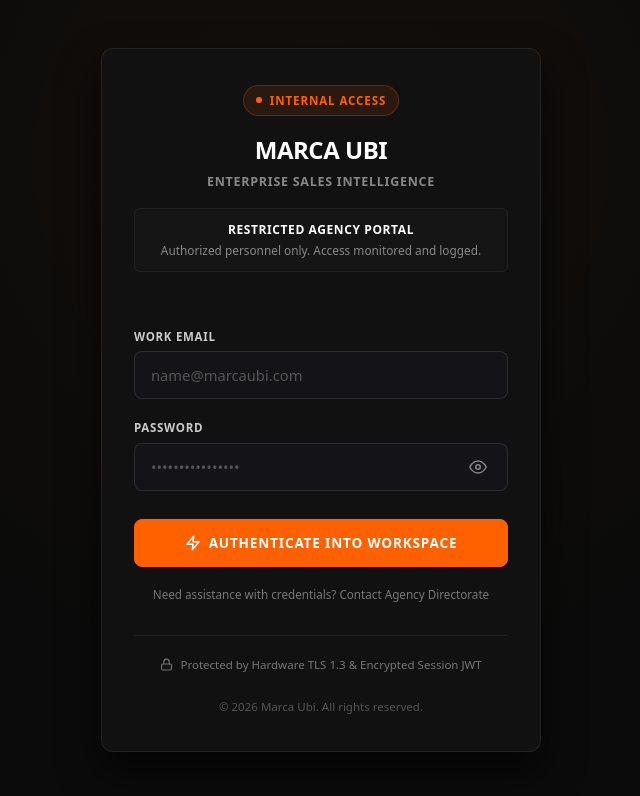
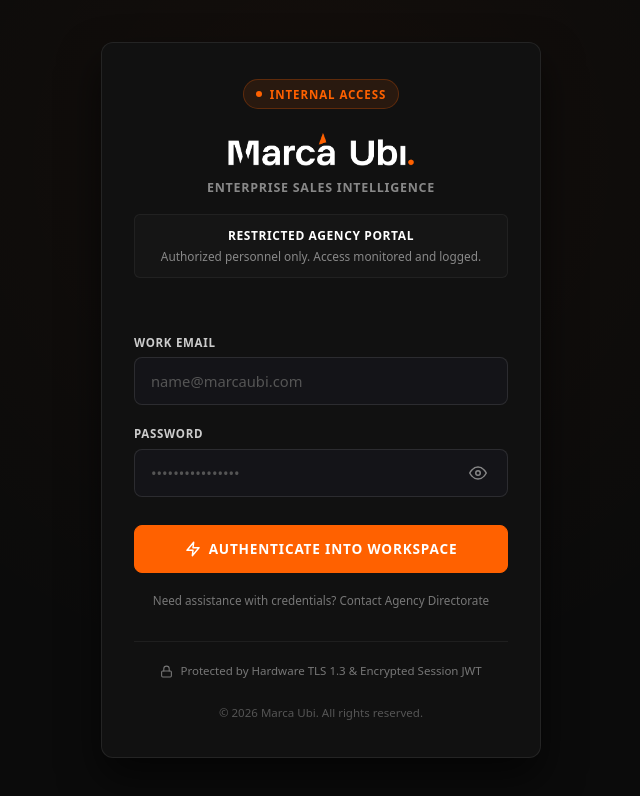
Before and after one commit to Fenar7/marca_ubi_web_hosting, a Next.js app: page /admin/login in a window 1280 px wide. Shown: the top 796 px of the page, without its empty margins (319-959 px from the left). Built offline with nearby package versions, Linux system fonts and the light colour scheme; no server answers.

Commit message:
Refactor team roster and reassignment queries to authenticated client and embed brand logo

```diff
--- a/src/app/actions/reassignment.ts
+++ b/src/app/actions/reassignment.ts
@@ -13,7 +13,6 @@
 
 import { revalidatePath } from 'next/cache';
 import { createClient } from '@/app/lib/supabase/server';
-import { getAdminClient } from '@/app/lib/supabase/admin';
 import type {
   TeamActionResult,
   RepDealInventory,
@@ -120,10 +119,10 @@ export async function getRepDealInventory(userId: string): Promise<TeamActionRes
       };
     }
 
-    const adminClient = getAdminClient();
+    const supabase = await createClient();
 
     // 1. Fetch target representative profile
-    const { data: targetProfile, error: profileError } = await adminClient
+    const { data: targetProfile, error: profileError } = await supabase
       .from('profiles')
       .select('id, full_name, email, role, status')
       .eq('id', userId)
@@ -137,7 +136,7 @@ export async function getRepDealInventory(userId: string): Promise<TeamActionRes
     }
 
     // 2. Fetch all funnel statuses to accurately partition active vs terminal macro-buckets
-    const { data: statuses, error: statusesError } = await adminClient
+    const { data: statuses, error: statusesError } = await supabase
       .from('funnel_statuses')
       .select('id, name, bucket, color_code, sort_order')
       .order('sort_order', { ascending: true });
@@ -165,7 +164,7 @@ export async function getRepDealInventory(userId: string): Promise<TeamActionRes
     });
 
     // 3. Fetch all active leads currently assigned to the target representative
-    const { data: leads, error: leadsError } = await adminClient
+    const { data: leads, error: leadsError } = await supabase
       .from('leads')
       .select('id, lead_id, name, company, expected_value, priority, next_follow_up, created_at, status_id')
       .eq('assigned_to', userId)
@@ -281,10 +280,10 @@ export async function executeLeadReassignment(
     }
 
     const { sourceUserId, destinationUserId, transferReason } = validation.data;
-    const adminClient = getAdminClient();
+    const supabase = await createClient();
 
     // Verify destination representative is an active commercial staff member
-    const { data: destProfile, error: destError } = await adminClient
+    const { data: destProfile, error: destError } = await supabase
       .from('profiles')
       .select('id, full_name, email, role, status')
       .eq('id', destinationUserId)
@@ -315,8 +314,8 @@ export async function executeLeadReassignment(
       };
     }
 
-    // Call atomic PostgreSQL stored procedure
-    const { data: rpcResult, error: rpcError } = await adminClient.rpc(
+    // Call atomic PostgreSQL stored procedure via authenticated caller session
+    const { data: rpcResult, error: rpcError } = await supabase.rpc(
       'execute_atomic_lead_reassignment',
       {
         p_source_user_id: sourceUserId,
--- a/src/app/actions/team.ts
+++ b/src/app/actions/team.ts
@@ -688,10 +688,8 @@ export async function getTeamRoster(): Promise<TeamActionResult<TeamMemberRoster
     return { success: false, error: 'Access Denied: Sales Executives do not have roster inspection privileges.' };
   }
 
-  const adminClient = getAdminClient();
-
-  // Fetch all profiles ordered by creation timestamp
-  const { data: profiles, error: profilesError } = await adminClient
+  // Fetch all profiles ordered by creation timestamp using caller's authenticated session under RLS
+  const { data: profiles, error: profilesError } = await supabase
     .from('profiles')
     .select('*')
     .order('created_at', { ascending: false });
@@ -701,7 +699,7 @@ export async function getTeamRoster(): Promise<TeamActionResult<TeamMemberRoster
   }
 
   // Fetch all leads to compute active deal counts per representative
-  const { data: leads, error: leadsError } = await adminClient
+  const { data: leads, error: leadsError } = await supabase
     .from('leads')
     .select('assigned_to, expected_value');
 
--- a/src/app/admin/login/LoginForm.tsx
+++ b/src/app/admin/login/LoginForm.tsx
@@ -90,7 +90,15 @@ export function LoginForm(): React.ReactElement {
           <span className={styles.brandBadgeDot} aria-hidden="true" />
           <span>Internal Access</span>
         </div>
-        <h1 className={styles.brandTitle}>Marca Ubi</h1>
+        <div className={styles.brandLogoWrap}>
+          <img
+            src="/hero/marca-ubi-logo.png"
+            alt="Marca Ubi."
+            className={styles.brandLogo}
+            width={190}
+            height={40}
+          />
+        </div>
         <p className={styles.brandSubtitle}>Enterprise Sales Intelligence</p>
 
         <div className={styles.portalNotice}>
--- a/src/app/admin/login/login.module.scss
+++ b/src/app/admin/login/login.module.scss
@@ -70,6 +70,21 @@
   height: 6px;
   border-radius: 50%;
   background-color: #ff6100;
+}
+
+.brandLogoWrap {
+  display: flex;
+  align-items: center;
+  justify-content: center;
+  margin: 0.25rem 0 0.65rem 0;
+}
+
+.brandLogo {
+  display: block;
+  width: 190px;
+  max-width: 100%;
+  height: auto;
+  object-fit: contain;
 }
 
 .brandTitle {
--- a/src/app/admin/login/page.tsx
+++ b/src/app/admin/login/page.tsx
@@ -32,7 +32,15 @@ export default function AdminLoginPage(): React.ReactElement {
                 <span className={styles.brandBadgeDot} aria-hidden="true" />
                 <span>Internal Access</span>
               </div>
-              <h1 className={styles.brandTitle}>Marca Ubi</h1>
+              <div className={styles.brandLogoWrap}>
+                <img
+                  src="/hero/marca-ubi-logo.png"
+                  alt="Marca Ubi."
+                  className={styles.brandLogo}
+                  width={190}
+                  height={40}
+                />
+              </div>
               <p className={styles.brandSubtitle}>Enterprise Sales Intelligence</p>
             </div>
             <div
--- a/src/app/admin/page.tsx
+++ b/src/app/admin/page.tsx
@@ -58,6 +58,16 @@ export default async function AdminDashboardPage(): Promise<React.ReactElement>
         }}
       >
         <div>
+          <img
+            src="/hero/marca-ubi-logo.png"
+            alt="Marca Ubi."
+            style={{
+              display: 'block',
+              width: '160px',
+              height: 'auto',
+              marginBottom: '0.75rem',
+            }}
+          />
           <span
             style={{
               fontSize: '0.72rem',
--- a/src/app/admin/reset-password/page.tsx
+++ b/src/app/admin/reset-password/page.tsx
@@ -52,6 +52,15 @@ export default async function ResetPasswordPage(): Promise<React.ReactElement> {
             <span className={styles.securityBadgeDot} />
             <span>Identity Governance Protocol</span>
           </div>
+          <div className={styles.brandLogoWrap}>
+            <img
+              src="/hero/marca-ubi-logo.png"
+              alt="Marca Ubi."
+              className={styles.brandLogo}
+              width={180}
+              height={38}
+            />
+          </div>
           <h1 className={styles.title}>Establish Credentials</h1>
           <p className={styles.subtitle}>Account Security Invariant</p>
 
--- a/src/app/admin/reset-password/reset-password.module.scss
+++ b/src/app/admin/reset-password/reset-password.module.scss
@@ -71,6 +71,21 @@
   height: 6px;
   border-radius: 50%;
   background-color: #ff6100;
+}
+
+.brandLogoWrap {
+  display: flex;
+  align-items: center;
+  justify-content: center;
+  margin: 0.25rem 0 0.65rem 0;
+}
+
+.brandLogo {
+  display: block;
+  width: 180px;
+  max-width: 100%;
+  height: auto;
+  object-fit: contain;
 }
 
 .title {
--- a/src/app/admin/team/page.tsx
+++ b/src/app/admin/team/page.tsx
@@ -92,6 +92,16 @@ export default async function AdminTeamPage(): Promise<React.ReactElement> {
       {/* Workspace Brand Header */}
       <header className={styles.header}>
         <div className={styles.headerLeft}>
+          <img
+            src="/hero/marca-ubi-logo.png"
+            alt="Marca Ubi."
+            style={{
+              display: 'block',
+              width: '140px',
+              height: 'auto',
+              marginBottom: '0.75rem',
+            }}
+          />
           <span className={styles.eyebrow}>Governance & Access Control</span>
           <h1 className={styles.pageTitle}>Commercial Personnel Directory</h1>
           <p className={styles.pageSubtitle}>
```
